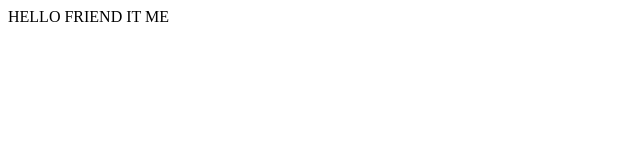
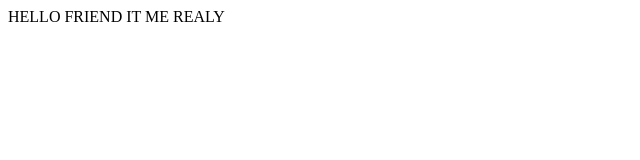
Before and after one commit to MrT-DEV12/sd-suphakit, a plain HTML site: page index.html in a window 1280 px wide. Shown: the full height of the page, 0-640 px from the left. Drawn offline with Linux system fonts and the light colour scheme.

Commit message:
edit index.html 2

```diff
--- a/index.html
+++ b/index.html
@@ -4,5 +4,6 @@
 <body>
 HELLO FRIEND
 IT ME
+REALY
 </body>
 </html>
```
